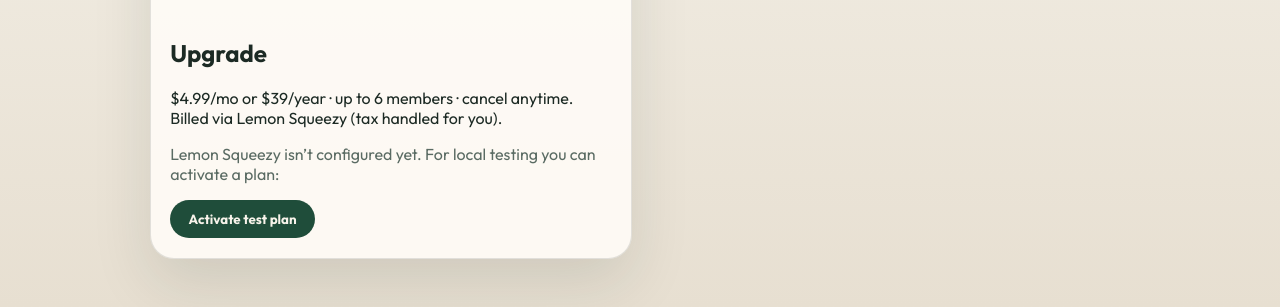
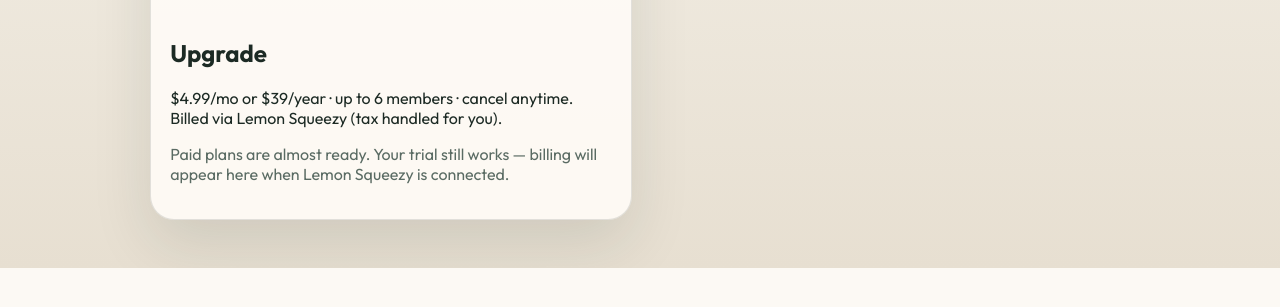
Before and after one commit to akite2fly-cyber/hearthlist, a Flask app: template templates/account.html in a window 1280 px wide. Shown: the part 648-955 px from the top of the page. After the commit the page ends 916 px from the top, so only its background shows below. Run offline with Flask 3, Linux system fonts and the light colour scheme; the template is opened without the code that fills it: most values are stand-ins (such as "Sample title", 1, 10 or a date in 2020).

Commit message:
Hide test-plan activate on production Account page.
Show a billing-coming-soon message until Lemon is configured so customers are not offered a dead-end button.

Co-authored-by: Cursor <cursoragent@cursor.com>

```diff
--- a/app.py
+++ b/app.py
@@ -779,6 +779,7 @@ def plan_status(household) -> dict:
         "member_limit": member_limit,
         "can_invite": access and members < member_limit,
         "lemon_ready": lemon_ready(),
+        "show_dev_activate": (not lemon_ready()) and (not IS_PRODUCTION),
     }
 
 
--- a/templates/account.html
+++ b/templates/account.html
@@ -64,11 +64,13 @@
         <button class="btn btn-ghost" type="submit">Manage billing</button>
       </form>
       {% endif %}
-      {% else %}
+      {% elif status.show_dev_activate %}
       <p class="hint">Lemon Squeezy isn’t configured yet. For local testing you can activate a plan:</p>
       <form method="post" action="{{ url_for('billing_dev_activate') }}">
         <button class="btn btn-primary" type="submit">Activate test plan</button>
       </form>
+      {% else %}
+      <p class="hint">Paid plans are almost ready. Your trial still works — billing will appear here when Lemon Squeezy is connected.</p>
       {% endif %}
     </div>
   </article>
```
